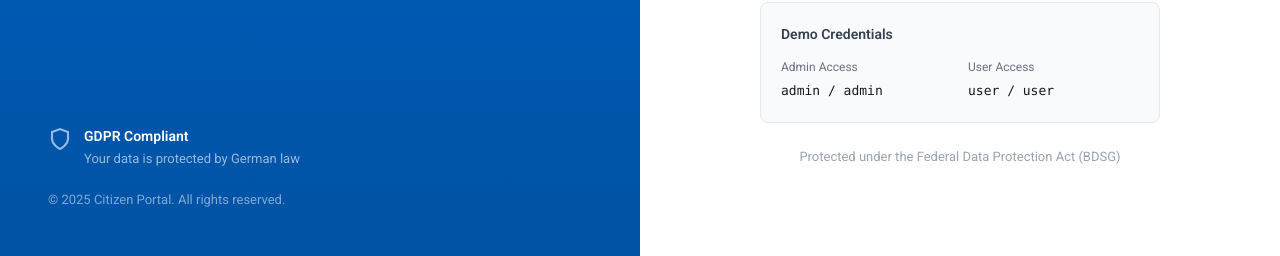
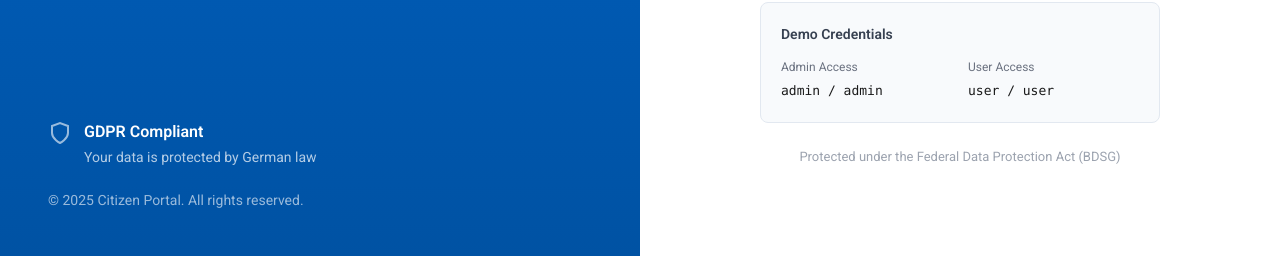
Before and after one commit to aditya153/address-change-automation, a React (Vite) app in the folder automation/frontend/: page /login in a window 1280 px wide. Shown: the part 541-797 px from the top of the page. Built offline with nearby package versions, Linux system fonts and the light colour scheme; no server answers.

Commit message:
Increase font size for GDPR section and copyright text

```diff
--- a/automation/frontend/src/pages/Login.css
+++ b/automation/frontend/src/pages/Login.css
@@ -202,19 +202,19 @@
 }
 
 .gdpr-text strong {
-    font-size: 14px;
+    font-size: 16px;
     font-weight: 600;
     color: #ffffff;
 }
 
 .gdpr-text span {
-    font-size: 13px;
-    color: rgba(255, 255, 255, 0.6);
+    font-size: 14px;
+    color: rgba(255, 255, 255, 0.7);
 }
 
 .copyright {
-    font-size: 13px;
-    color: rgba(255, 255, 255, 0.5) !important;
+    font-size: 14px;
+    color: rgba(255, 255, 255, 0.6) !important;
     margin: 0;
 }
 
```
